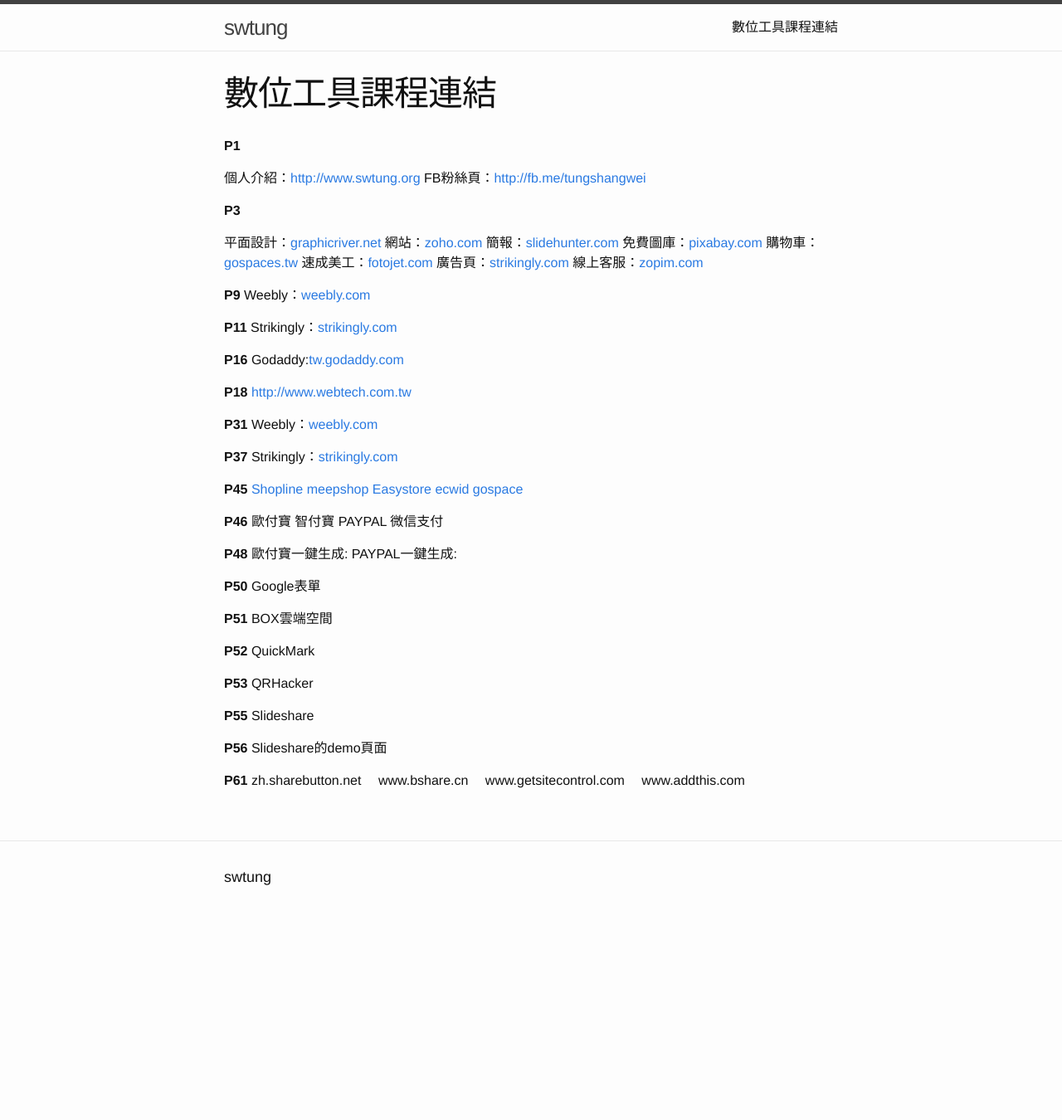
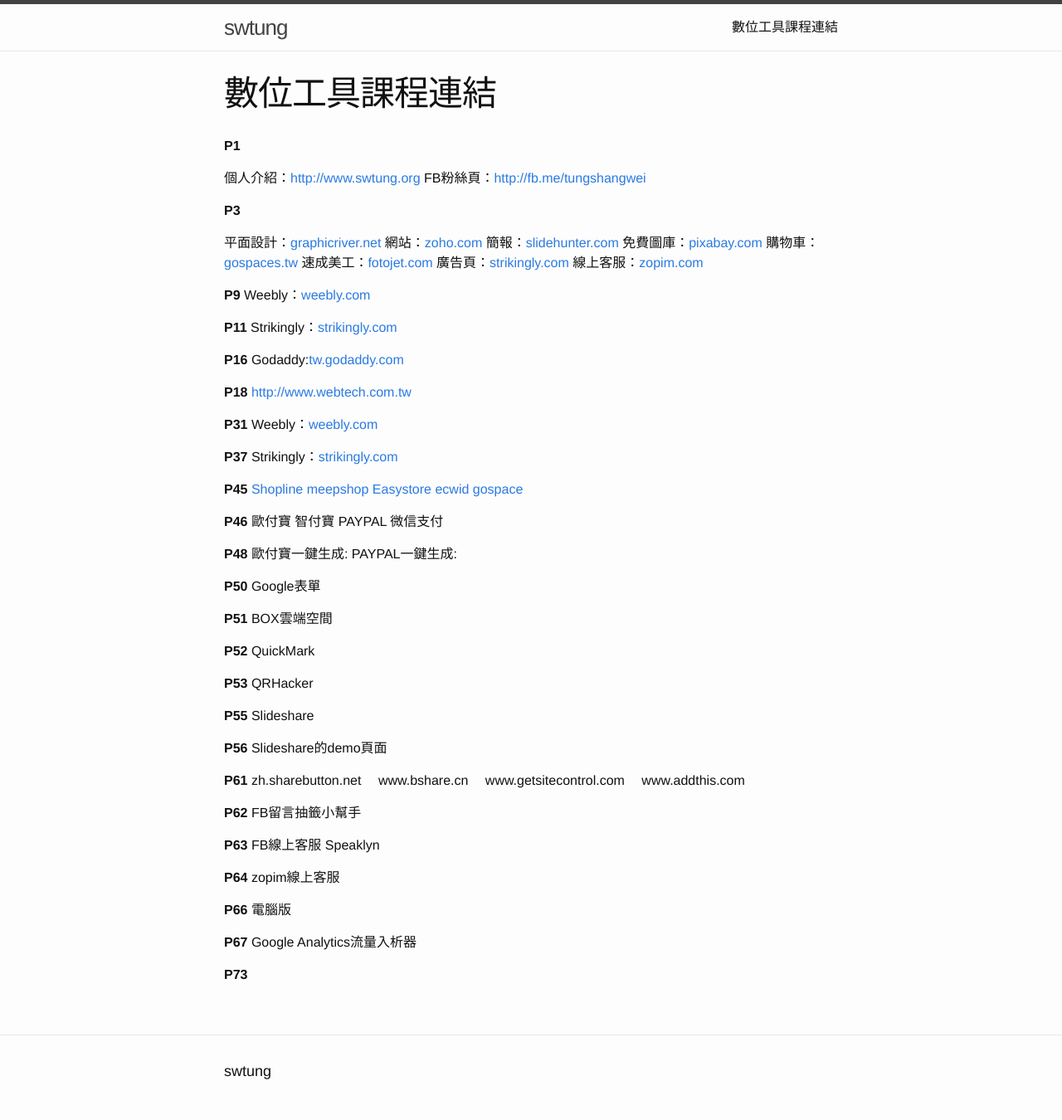
Before and after one commit to swtung/toolslink, a Jekyll site: the page built from tool.markdown, in a window 1280 px wide. Shown: the whole page at 83% size. Built offline with Jekyll 4.4.1, drawn with Linux system fonts in a browser that asks for light colours; before the commit the page ends 1116 px from its top, so only the background shows below that.

Commit message:
Updated Tool

```diff
--- a/tool.markdown
+++ b/tool.markdown
@@ -82,3 +82,24 @@
 www.bshare.cn
 www.getsitecontrol.com
 www.addthis.com
+
+
+**P62**
+FB留言抽籤小幫手
+
+
+**P63**
+FB線上客服 Speaklyn
+
+**P64**
+zopim線上客服
+
+**P66**
+電腦版
+
+
+**P67**
+Google Analytics流量入析器
+
+
+**P73**
```
